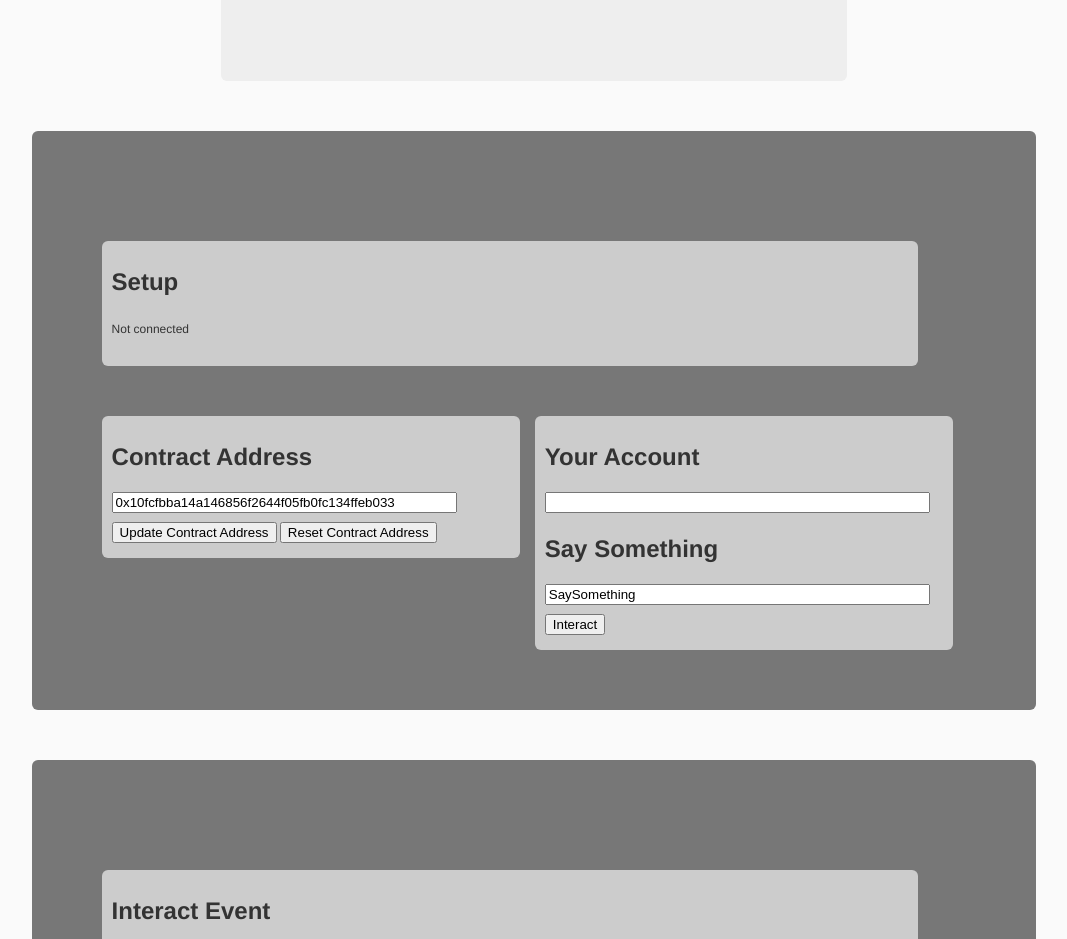
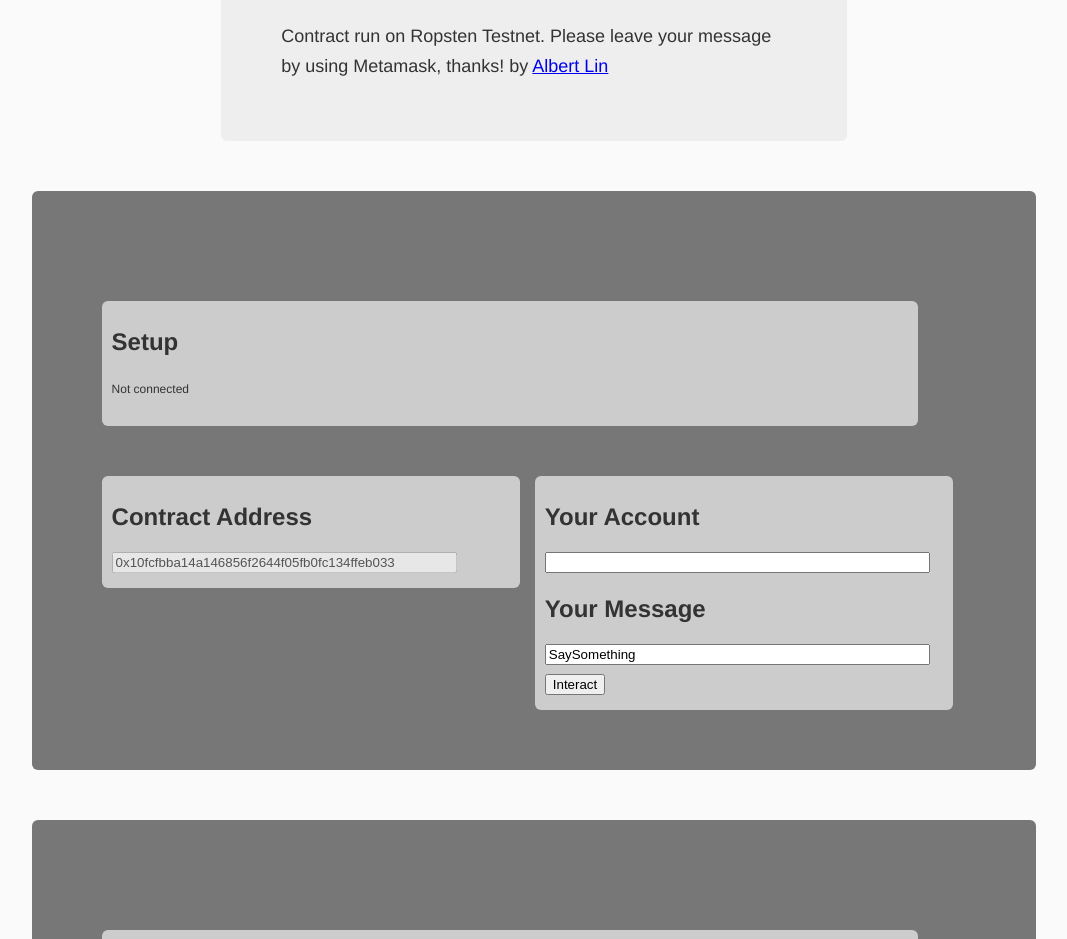
Before and after one commit to ksin751119/Interact_Web3_Dapp, a website: page app/index.html in a window 1280 px wide. Shown: the part 289-1228 px from the top of the page, without its empty margins (106-1173 px from the left). Drawn offline with Linux system fonts and the light colour scheme.

Commit message:
Modify website name

```diff
--- a/app/index.html
+++ b/app/index.html
@@ -5,7 +5,7 @@
   <meta charset="utf-8">
   <meta name="description" content="">
   <meta name="viewport" content="width=device-width, initial-scale=1">
-  <title>Interact_Web3_Dapp</title>
+  <title>Message Board</title>
   <link rel="apple-touch-icon" href="apple-touch-icon.png">
   <!-- build:css styles/main.css -->
   <link rel="stylesheet" href="styles/main.css">
@@ -15,7 +15,9 @@
 
 <body>
   <div class="hero-unit">
-    <h1>Ineteract Web3 Dapp</h1>
+    <h1>Ethereum Message Board</h1>
+    Contract run on Ropsten Testnet. Please leave your message by using Metamask, thanks!
+    by <a href="https://github.com/ksin751119/Interact_Web3_Dapp">Albert Lin</a>
   </div>
 
   <div class="hero-unit-content">
@@ -29,18 +31,12 @@
     <!-- Contract Address  -->
     <div class="sidekick">
       <h1>Contract Address</h1>
-      <span><input type='text' size = "40" value='0x10fcfbba14a146856f2644f05fb0fc134ffeb033' id='contract_instance_address'></span>
-    <span>
-        <button onclick="updateContractAddress()">Update Contract Address</button>
-      </span>
-    <span>
-        <button onclick="resetContractAddress()">Reset Contract Address</button>
-    </span>
+      <span><input type='text' size = "40" disabled value='0x10fcfbba14a146856f2644f05fb0fc134ffeb033' id='contract_instance_address'></span>
     </div>
     <div class="sidekick">
       <h1>Your Account</h1>
       <span><input type='text' size="45" id='userAccount'></span>
-      <h1>Say Something</h1>
+      <h1>Your Message</h1>
       <span><input type='text' size="45" id='something', value='SaySomething'></span>
       <span>
           <button onclick="doContractSendCall()">Interact</button>
@@ -51,7 +47,7 @@
 
   <div class="hero-unit-content">
     <div class="sidekick-event">
-      <h1>Interact Event</h1>
+      <h1>Message</h1>
       <table id="eventTable" margin="100" width="100%">
       </table>
     </div>
--- a/app/scripts/main.js
+++ b/app/scripts/main.js
@@ -236,7 +236,7 @@ function doContractFunctionCall() {
   });
 }
 
-
+/*
 function updateContractAddress() {
   var contractAddress = document.getElementById('contract_instance_address').value
   document.getElementById('contract_instance_address').value = contractAddress;
@@ -247,4 +247,4 @@ function updateContractAddress() {
 function resetContractAddress() {
   document.getElementById('contract_instance_address').value = defaultContractAddress;
   startApp();
-}
+}*/
--- a/package.json
+++ b/package.json
@@ -40,5 +40,10 @@
         "single"
       ]
     }
+  },
+  "dependencies": {
+    "bower": "^1.8.4",
+    "install": "^0.11.0",
+    "web3": "^1.0.0-beta.34"
   }
 }
```
Also changed, not shown: 1 other file.
